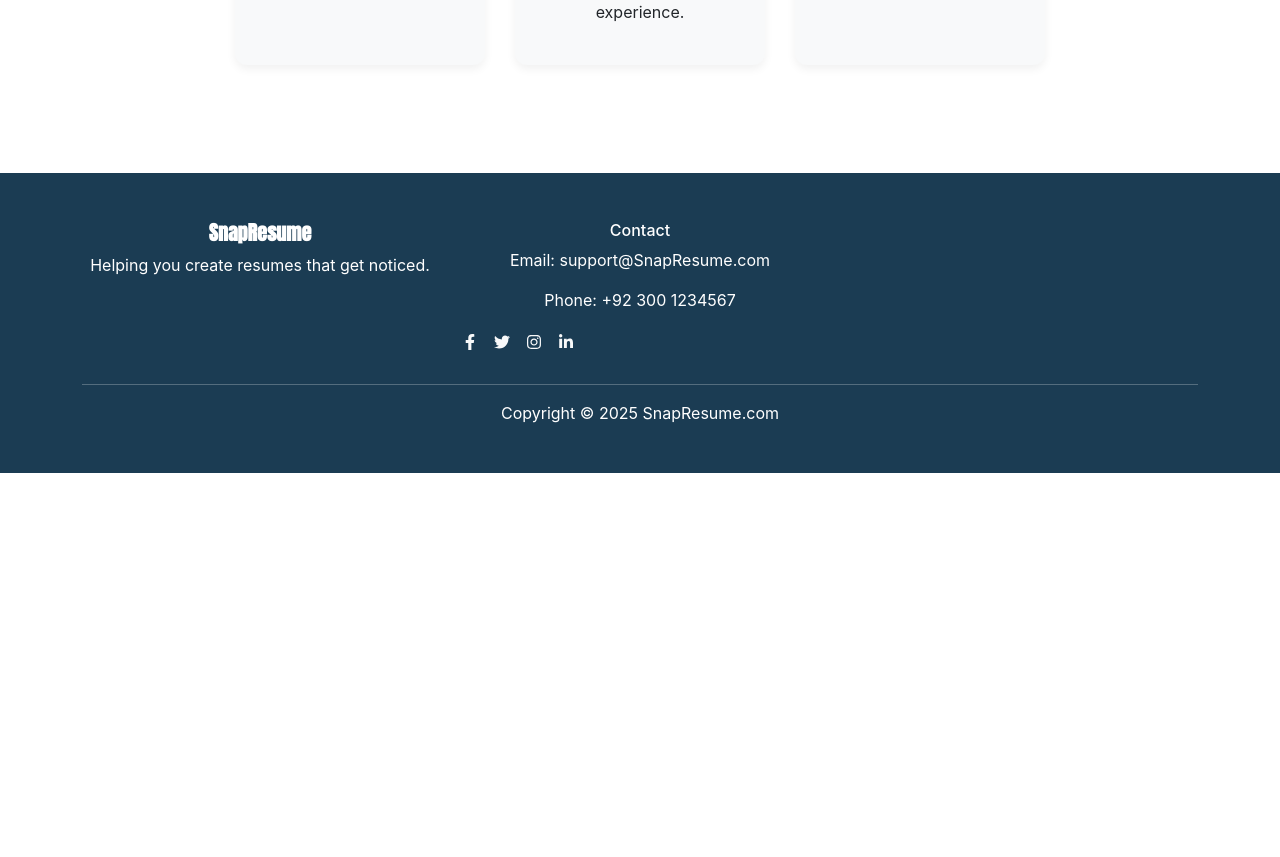
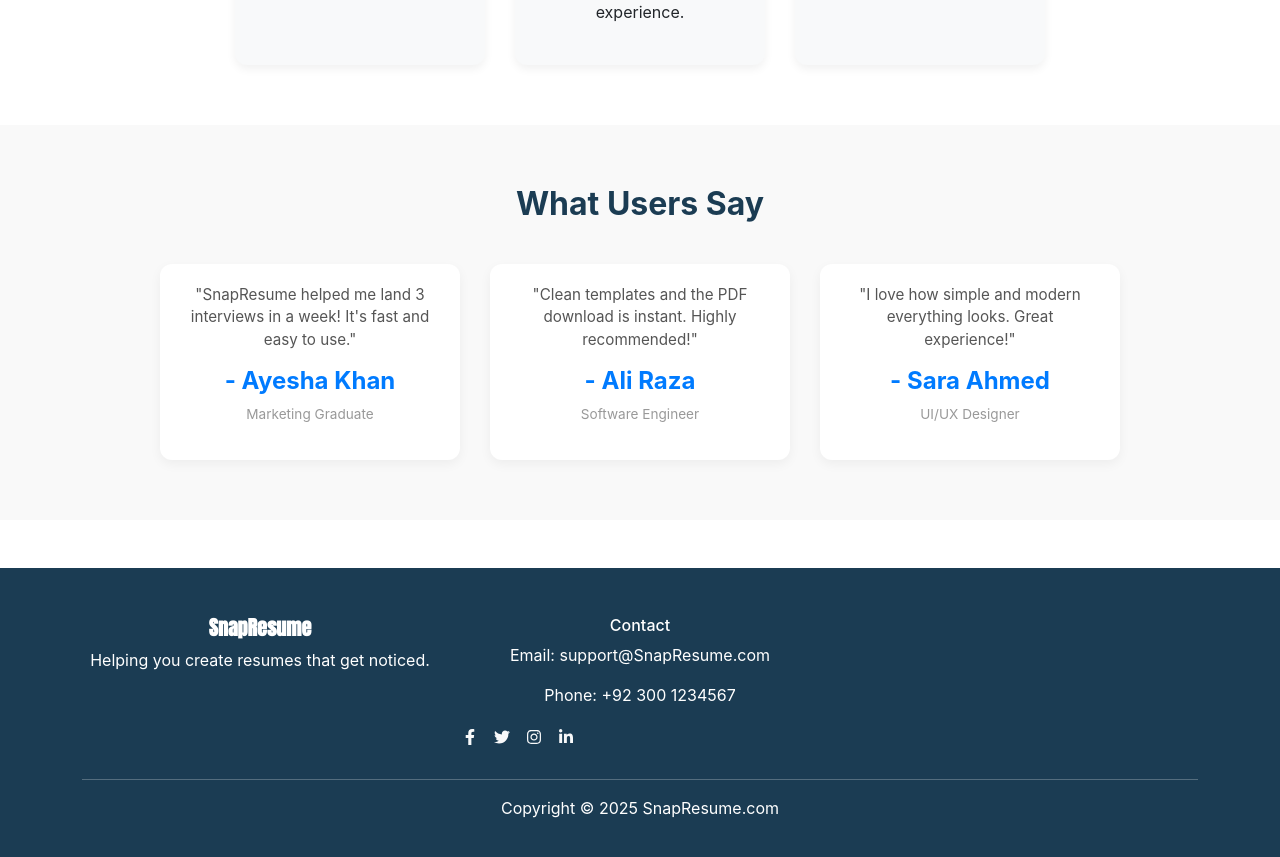
Before and after one commit to mahamwaseem/Snap-Resume, a React (Create React App) app: page / in a window 1280 px wide. Shown: the part 1267-2124 px from the top of the page. Before the commit the page ends 1740 px from the top, so only its background shows below. Built offline with nearby package versions, Linux system fonts and the light colour scheme.

Commit message:
Completed Frontend

```diff
--- a/src/App.js
+++ b/src/App.js
@@ -5,6 +5,7 @@ import Footer from './myComponents/Footer';
 import HeroSection from './myComponents/HeroSection';
 import FeaturesSection from './myComponents/FeatureSection';
 import HowItWorks from './myComponents/Howitworks';
+import Testimonials from './myComponents/Testimonials';
 
 function App() {
   return (
@@ -13,6 +14,7 @@ function App() {
     <HeroSection/>
     <FeaturesSection/>
     <HowItWorks/>
+    <Testimonials/>
     <Footer/>
     </>
   );
--- a/src/myComponents/HeroSection.css
+++ b/src/myComponents/HeroSection.css
@@ -62,12 +62,6 @@
   background-color: #e04a33;
 }
 
-.btn.secondary {
-  background-color: transparent;
-  border: 2px solid #f75b42;
-  color: #f75b42;
-}
-
 .btn.secondary:hover {
   background-color: #f75b42;
   color: white;
--- a/src/myComponents/HeroSection.js
+++ b/src/myComponents/HeroSection.js
@@ -31,7 +31,6 @@ export default function HeroSection() {
 
           <div className="hero-buttons">
             <button className="btn primary">Create My Resume</button>
-            <button className="btn secondary">See Examples</button>
           </div>
 
           <p className="trusted-text">
--- /dev/null
+++ b/src/myComponents/Testimonials.css
@@ -0,0 +1,48 @@
+.testimonials {
+  padding: 60px 20px;
+  background-color: #f9f9f9;
+  text-align: center;
+}
+
+.testimonial-title {
+  font-size: 2rem;
+  font-weight: bold;
+  color: #1b3c53;
+  margin-bottom: 40px;
+}
+
+.testimonial-cards {
+  display: flex;
+  flex-wrap: wrap;
+  justify-content: center;
+  gap: 30px;
+}
+
+.testimonial-card {
+  background: #ffffff;
+  border-radius: 12px;
+  padding: 20px;
+  max-width: 300px;
+  box-shadow: 0 4px 12px rgba(0, 0, 0, 0.05);
+  transition: transform 0.3s ease;
+}
+
+.testimonial-card:hover {
+  transform: translateY(-5px);
+}
+
+.testimonial-text {
+  font-size: 0.95rem;
+  color: #555;
+  margin-bottom: 15px;
+}
+
+.testimonial-name {
+  font-weight: bold;
+  color: #007bff;
+}
+
+.testimonial-role {
+  font-size: 0.85rem;
+  color: #999;
+}
--- /dev/null
+++ b/src/myComponents/Testimonials.js
@@ -0,0 +1,39 @@
+// File: src/components/Testimonials.js
+
+import React from 'react';
+import './Testimonials.css';
+
+export default function Testimonials() {
+  const reviews = [
+    {
+      name: "Ayesha Khan",
+      text: "SnapResume helped me land 3 interviews in a week! It's fast and easy to use.",
+      role: "Marketing Graduate"
+    },
+    {
+      name: "Ali Raza",
+      text: "Clean templates and the PDF download is instant. Highly recommended!",
+      role: "Software Engineer"
+    },
+    {
+      name: "Sara Ahmed",
+      text: "I love how simple and modern everything looks. Great experience!",
+      role: "UI/UX Designer"
+    }
+  ];
+
+  return (
+    <section className="testimonials">
+      <h2 className="testimonial-title">What Users Say</h2>
+      <div className="testimonial-cards">
+        {reviews.map((review, index) => (
+          <div className="testimonial-card" key={index}>
+            <p className="testimonial-text">"{review.text}"</p>
+            <h4 className="testimonial-name">- {review.name}</h4>
+            <p className="testimonial-role">{review.role}</p>
+          </div>
+        ))}
+      </div>
+    </section>
+  );
+}
```
